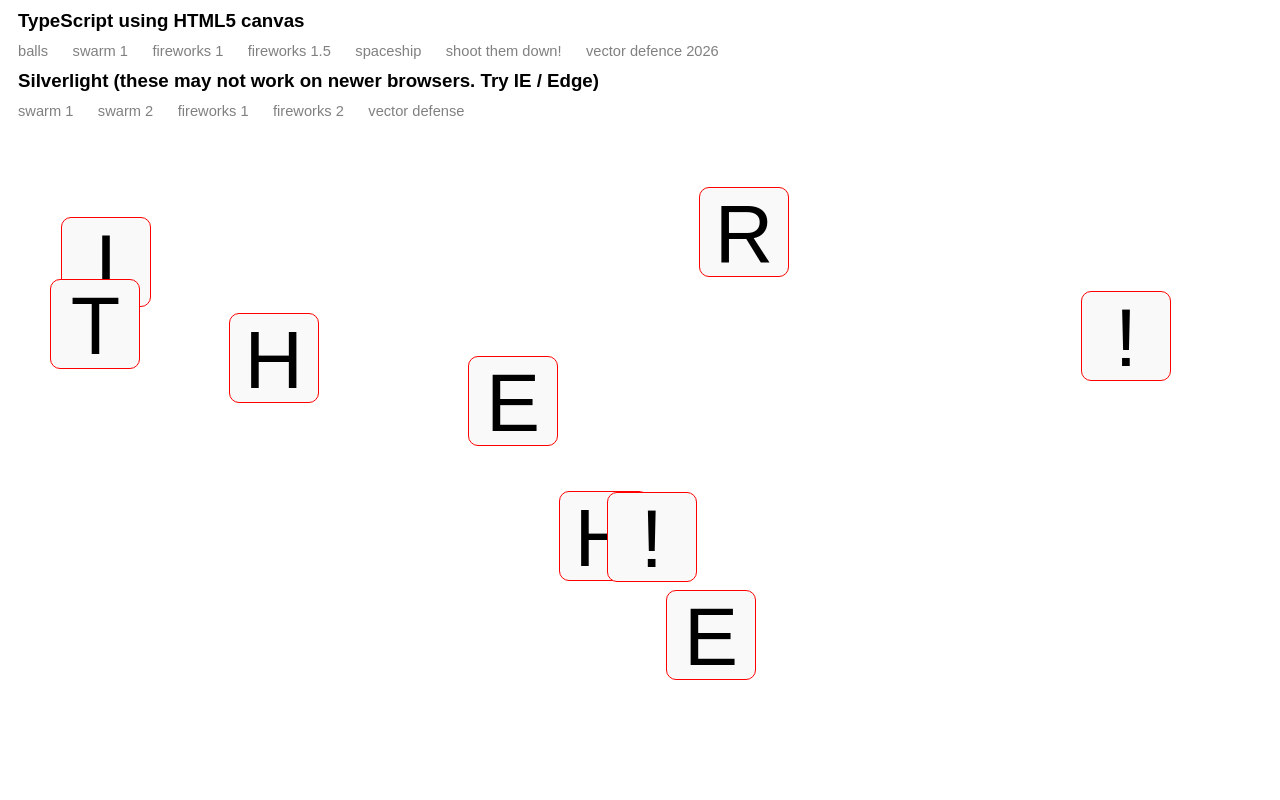
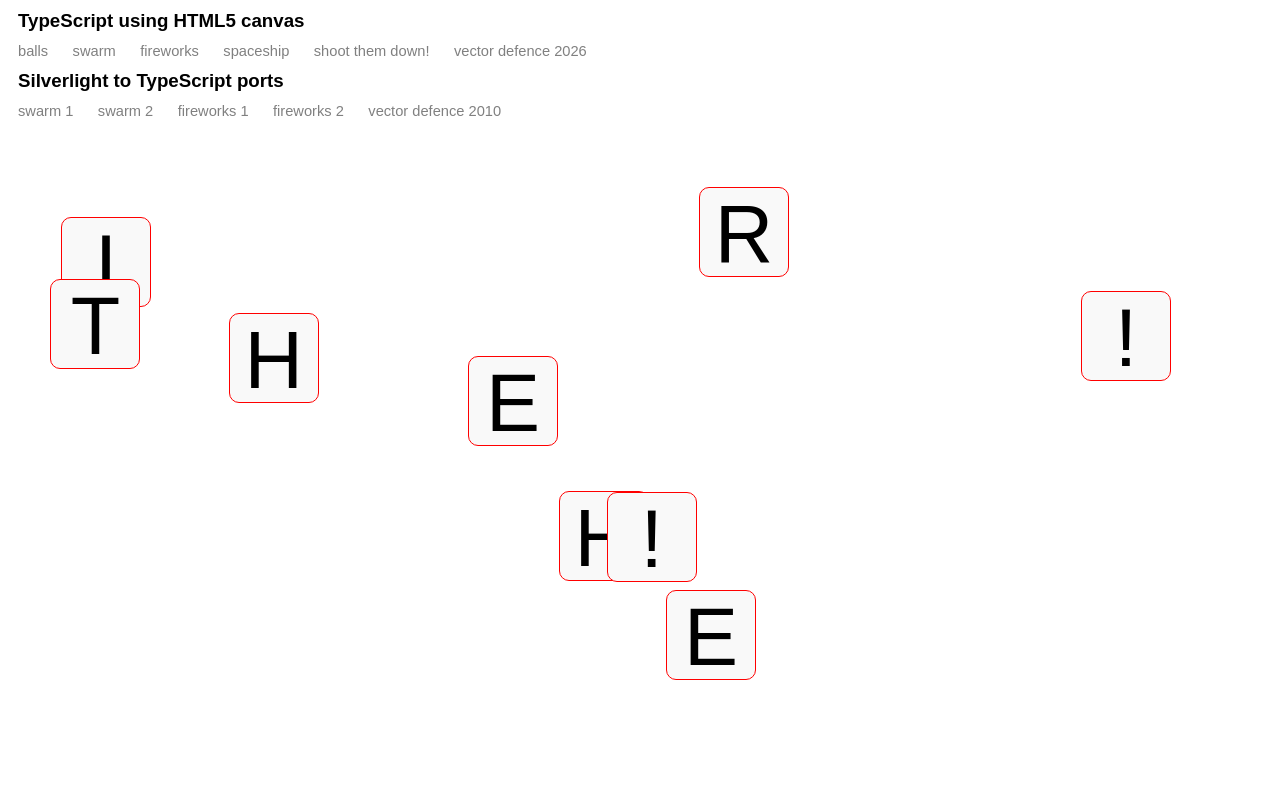
Before and after one commit to vladf1/vladf1.github.io, a plain HTML site: page index.html in a window 1280 px wide. Drawn offline with Linux system fonts and the light colour scheme.

Commit message:
Update project links and headings in index

```diff
--- a/index.html
+++ b/index.html
@@ -46,23 +46,22 @@
 <body>
     <h3>TypeScript using HTML5 canvas</h3>
 
-    <a href="Balls.html">balls</a>
-    <a href="Swarm.html">swarm 1</a>
-    <a href="Fireworks.html">fireworks 1</a>
-    <a href="Fireworks.1.5.html">fireworks 1.5</a>
-    <a href="Spaceship.html">spaceship</a>
-    <a href="ShootThemDown.html">shoot them down!</a>
+    <a href="https://vladf1.github.io/old-fun-projects/balls/">balls</a>
+    <a href="https://vladf1.github.io/old-fun-projects/swarm/">swarm</a>
+    <a href="https://vladf1.github.io/old-fun-projects/js-fireworks/">fireworks</a>
+    <a href="https://vladf1.github.io/old-fun-projects/spaceship/">spaceship</a>
+    <a href="https://vladf1.github.io/old-fun-projects/shoot-them-down/">shoot them down!</a>
     <a href="https://vladf1.github.io/vector-defence-2026/">vector defence 2026</a>
     <br />
 
 
-    <h3>Silverlight (these may not work on newer browsers. Try IE / Edge)</h3>
+    <h3>Silverlight to TypeScript ports</h3>
 
     <a href="SwarmSilverlight-shapes.html">swarm 1</a>
     <a href="SwarmSilverlight-lines.html">swarm 2</a>
     <a href="FireworksSilverlight-shapes.html">fireworks 1</a>
     <a href="FireworksSilverlight-sprites.html">fireworks 2</a>
-    <a href="VectorDefenseSL.html">vector defense</a>
+    <a href="https://vladf1.github.io/old-fun-projects/vector-defence-classic-port/">vector defence 2010</a>
 
     <script src="jquery-4.0.0.min.js"></script>
     <script>
```
